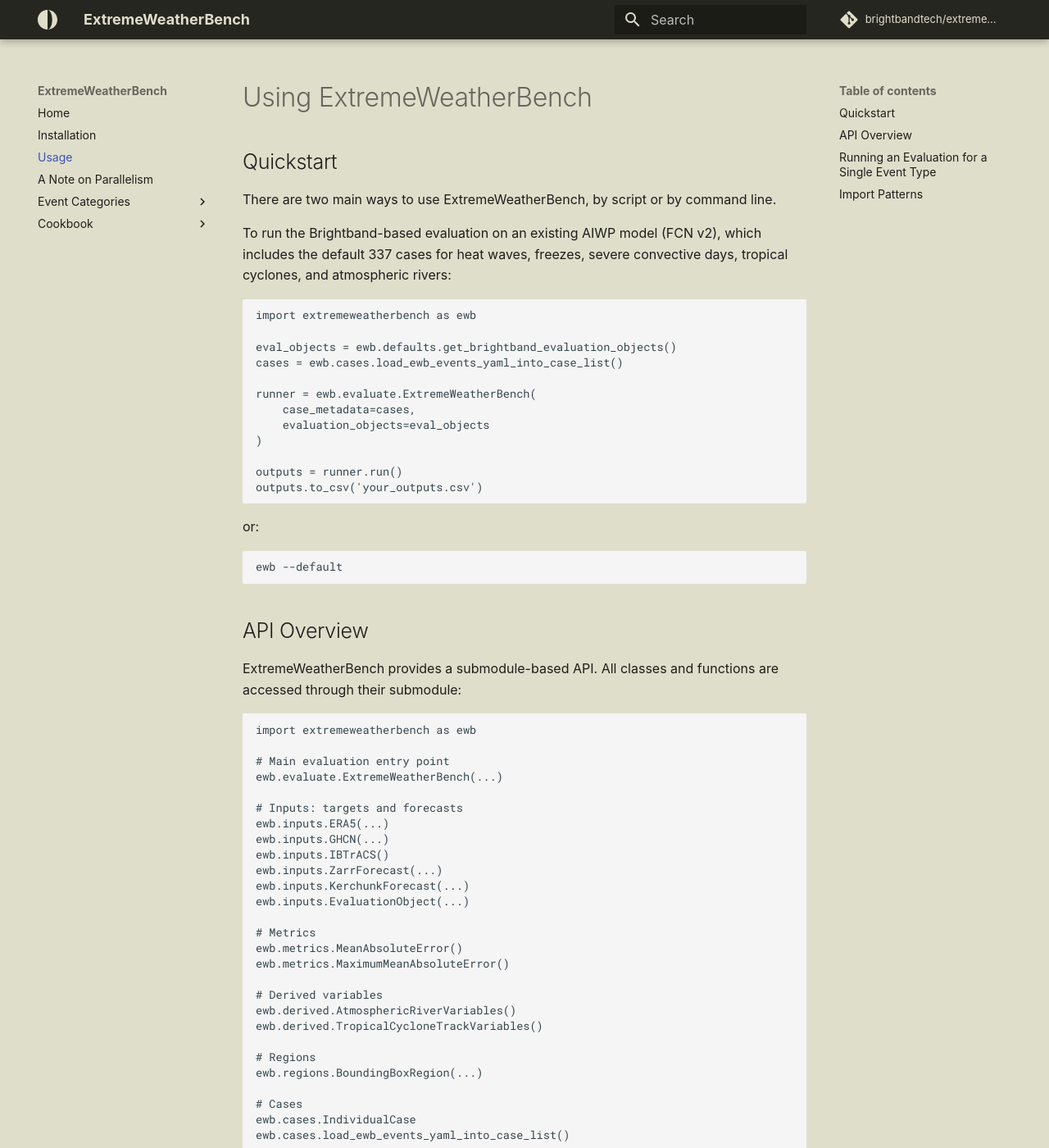
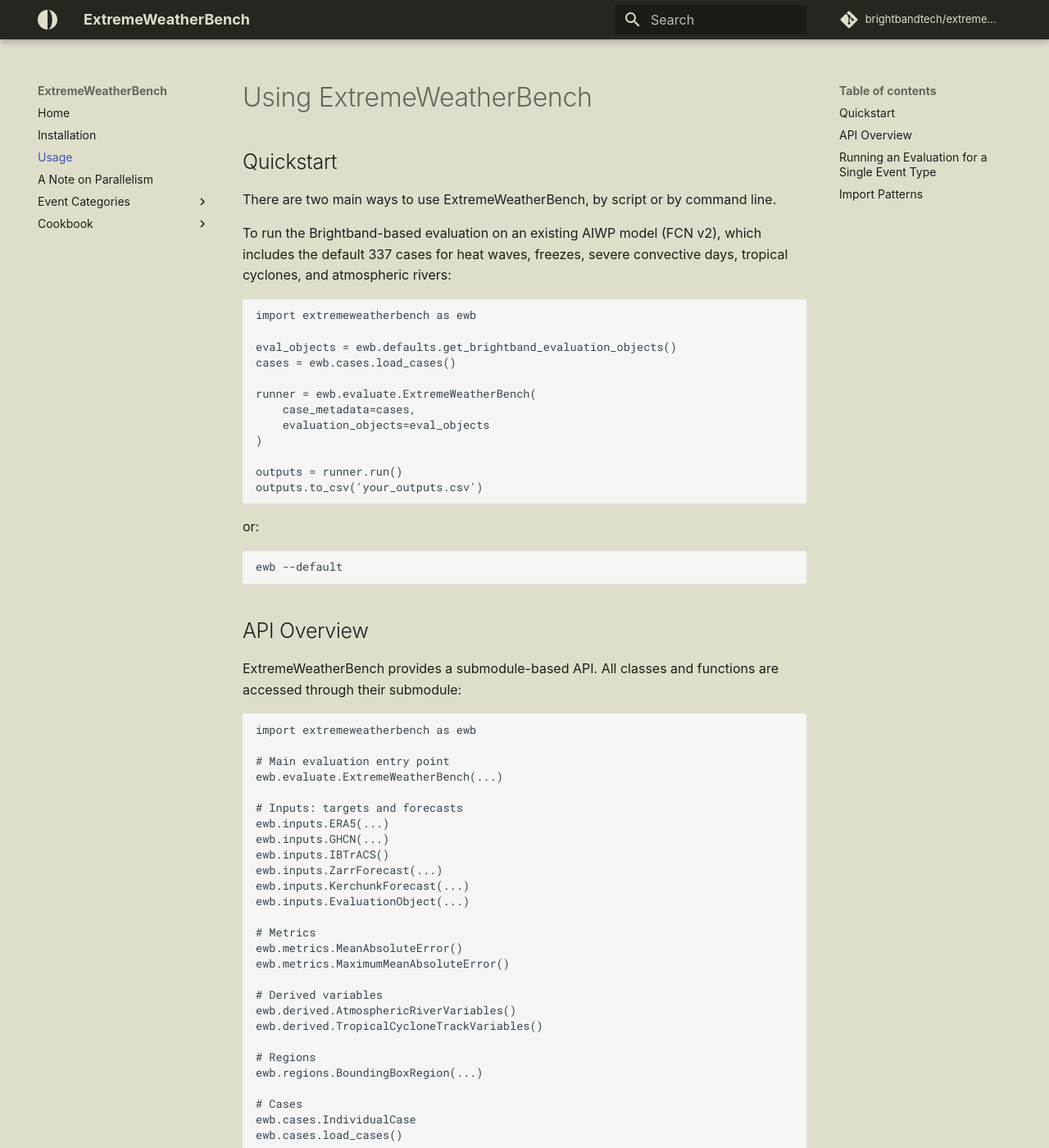
Before and after one commit to brightbandtech/ExtremeWeatherBench, an MkDocs documentation site: the page built from docs/usage.md, in a window 1280 px wide and 1400 px high. Shown: the whole window at 82% size. Built offline with MkDocs 1.6.1 and Material for MkDocs 9.7.7, drawn with Linux system fonts in a browser that asks for light colours; comment, search, counter and statistics services are not loaded; some of the changed text lies outside the part shown.

Commit message:
replace with method ref

````diff
--- a/docs/examples/applied_ar.py
+++ b/docs/examples/applied_ar.py
@@ -9,7 +9,7 @@
 
 # Load case data from the default events.yaml
 # Users can also define their own cases_dict structure
-case_yaml = ewb.cases.load_ewb_events_yaml_into_case_list()
+case_yaml = ewb.cases.load_cases()
 
 
 # ERA5 target
--- a/docs/examples/applied_freeze.py
+++ b/docs/examples/applied_freeze.py
@@ -9,7 +9,7 @@
 
 # Load case data from the default events.yaml
 # Users can also define their own cases_dict structure
-case_yaml = ewb.cases.load_ewb_events_yaml_into_case_list()
+case_yaml = ewb.cases.load_cases()
 
 
 # ERA5 target
--- a/docs/examples/applied_heatwave.py
+++ b/docs/examples/applied_heatwave.py
@@ -9,7 +9,7 @@
 
 # Load case data from the default events.yaml
 # Users can also define their own cases_dict structure
-case_yaml = ewb.cases.load_ewb_events_yaml_into_case_list()
+case_yaml = ewb.cases.load_cases()
 
 # Define targets
 # ERA5 target
--- a/docs/examples/applied_severe.py
+++ b/docs/examples/applied_severe.py
@@ -8,7 +8,7 @@
 
 
 # Load case data from the default events.yaml
-case_yaml = ewb.cases.load_ewb_events_yaml_into_case_list()
+case_yaml = ewb.cases.load_cases()
 
 # Subset to one severe convection case for example
 case_list = [n for n in case_yaml if n.case_id_number == 305]
--- a/docs/examples/applied_tc.py
+++ b/docs/examples/applied_tc.py
@@ -8,7 +8,7 @@
 
 
 # Load the case collection from the YAML file
-case_yaml = ewb.cases.load_ewb_events_yaml_into_case_list()
+case_yaml = ewb.cases.load_cases()
 
 # Select single case (TC Ida)
 case_list = [n for n in case_yaml if n.case_id_number == 220]
--- a/docs/examples/example_config.py
+++ b/docs/examples/example_config.py
@@ -38,7 +38,7 @@
 
 # Load case data from the default events.yaml
 # Users can also define their own cases_dict structure
-cases_list = ewb.cases.load_ewb_events_yaml_into_case_list()
+cases_list = ewb.cases.load_cases()
 
 # Alternatively, users could define custom cases like this:
 # cases_list = [
--- a/docs/usage.md
+++ b/docs/usage.md
@@ -13,7 +13,7 @@
 import extremeweatherbench as ewb
 
 eval_objects = ewb.defaults.get_brightband_evaluation_objects()
-cases = ewb.cases.load_ewb_events_yaml_into_case_list()
+cases = ewb.cases.load_cases()
 
 runner = ewb.evaluate.ExtremeWeatherBench(
     case_metadata=cases,
@@ -62,7 +62,7 @@
 
 # Cases
 ewb.cases.IndividualCase
-ewb.cases.load_ewb_events_yaml_into_case_list()
+ewb.cases.load_cases()
 
 # Defaults (pre-built targets, forecasts, and helpers)
 ewb.defaults.era5_heatwave_target
@@ -152,7 +152,7 @@
 Plugging these all in:
 
 ```python
-case_yaml = ewb.cases.load_ewb_events_yaml_into_case_list()
+case_yaml = ewb.cases.load_cases()
 
 ewb_instance = ewb.evaluate.ExtremeWeatherBench(
     case_metadata=case_yaml,
@@ -164,7 +164,7 @@
 ```
 
 Where the EWB default events YAML file is loaded in using
-`ewb.cases.load_ewb_events_yaml_into_case_list()`, then applied to an instance
+`ewb.cases.load_cases()`, then applied to an instance
 of `ewb.evaluate.ExtremeWeatherBench` along with the `EvaluationObject` list.
 Finally, we run the evaluation with the `.run()` method, where defaults are
 typically sufficient to run with a small to moderate-sized virtual machine.
--- a/src/extremeweatherbench/__init__.py
+++ b/src/extremeweatherbench/__init__.py
@@ -6,7 +6,7 @@
     ewb.inputs.ERA5(...)
     ewb.inputs.ZarrForecast(...)
     ewb.metrics.MeanAbsoluteError(...)
-    ewb.cases.load_ewb_events_yaml_into_case_list()
+    ewb.cases.load_cases()
 """
 
 from importlib.metadata import version
````
Also changed, not shown: README.md (+1 -1 lines), 1 other file.
